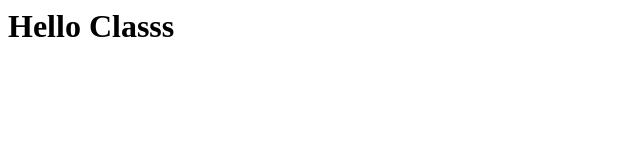
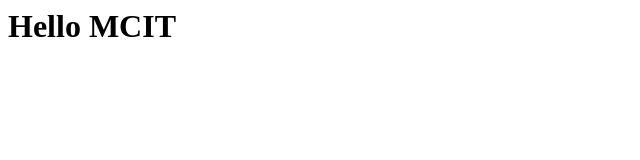
Before and after one commit to ArMelo77/Tutorial-Class, a plain HTML site: page index.html in a window 1280 px wide. Shown: the full height of the page, 0-640 px from the left. Drawn offline with Linux system fonts and the light colour scheme.

Commit message:
#4 headline changed

```diff
--- a/index.html
+++ b/index.html
@@ -1,5 +1,5 @@
 <html>
     <body>
-        <h1>Hello Classs</h1>
+        <h1>Hello MCIT</h1>
     </body>
 </html>
```
